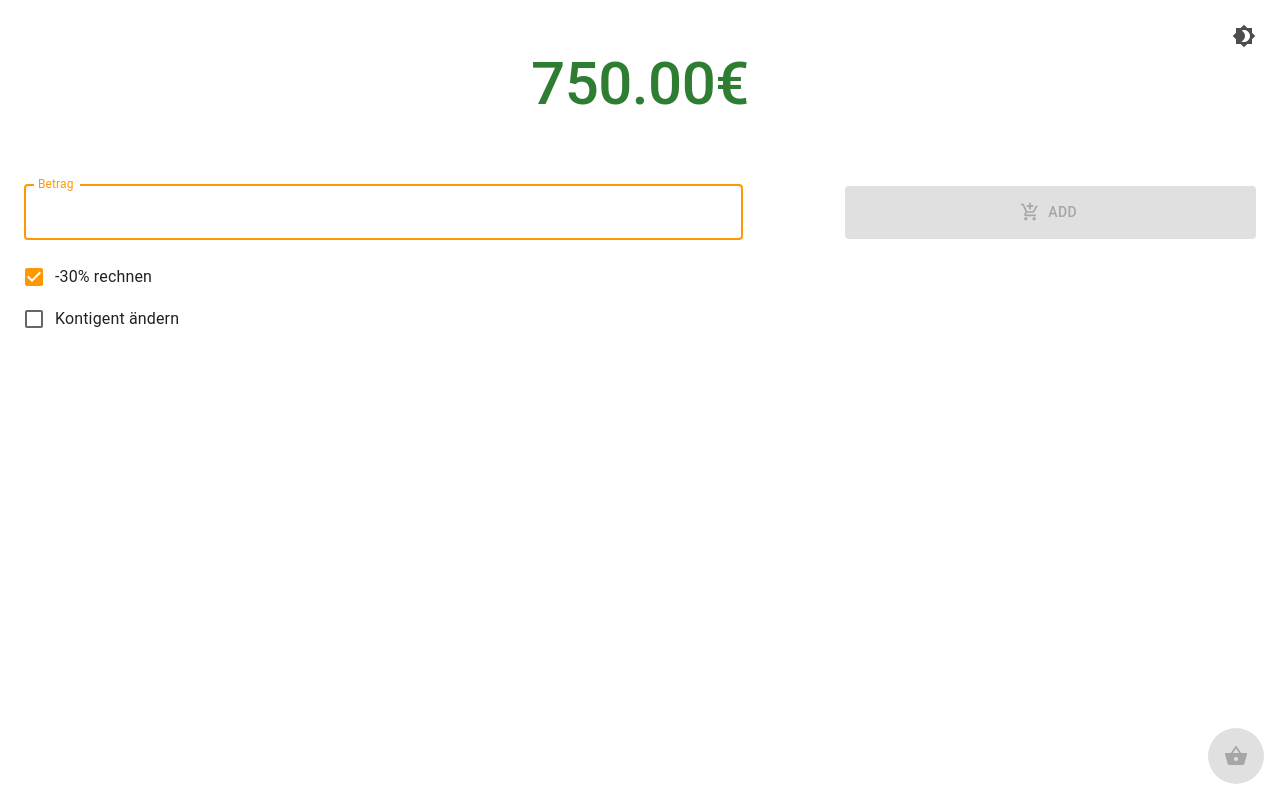
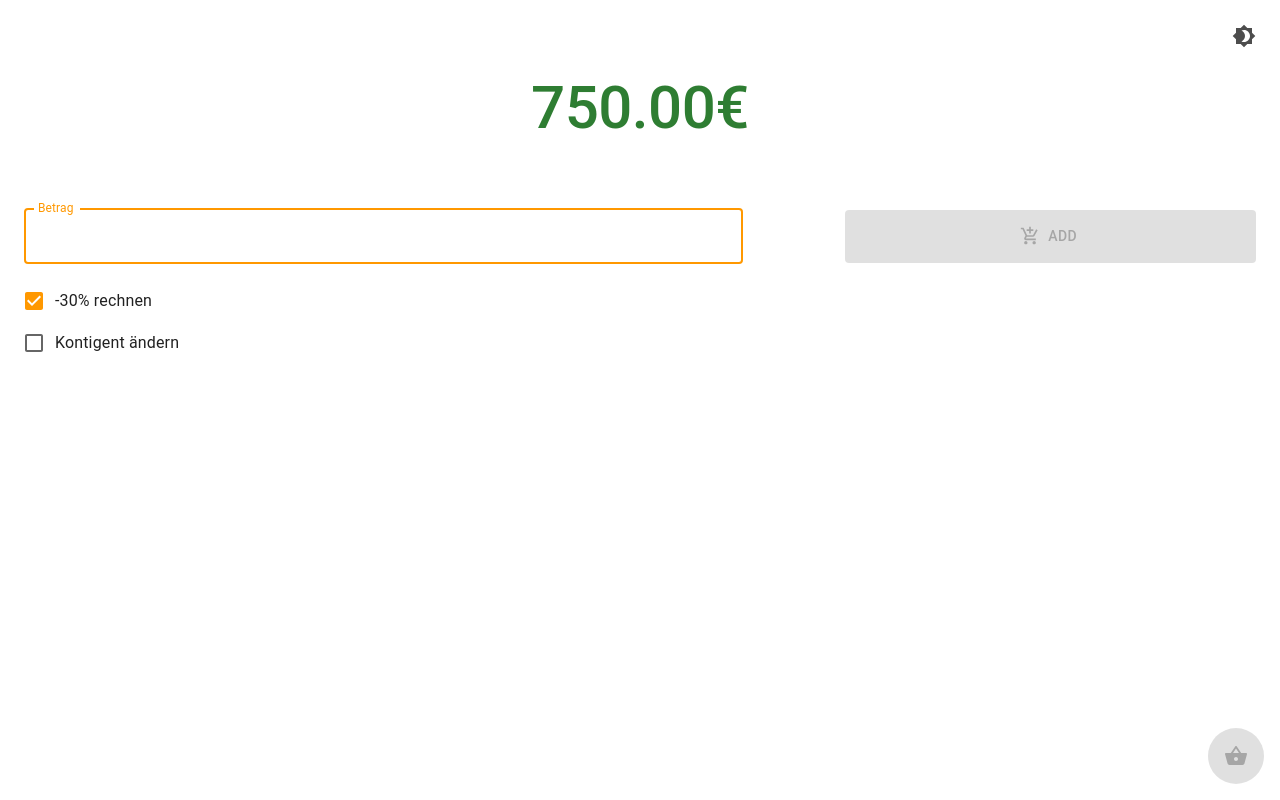
Before and after one commit to xD33m/quota_tracker, a React (Create React App) app: page / in a window 1280 px wide. Built offline with nearby package versions, Linux system fonts and the light colour scheme.

Commit message:
increased top margin

```diff
--- a/src/components/Home.tsx
+++ b/src/components/Home.tsx
@@ -96,7 +96,7 @@ function Home() {
 
 	return (
 		<>
-			<Box mt={2} px={3}>
+			<Box mt={5} px={3}>
 				<Grid
 					container
 					mx="auto"
```
